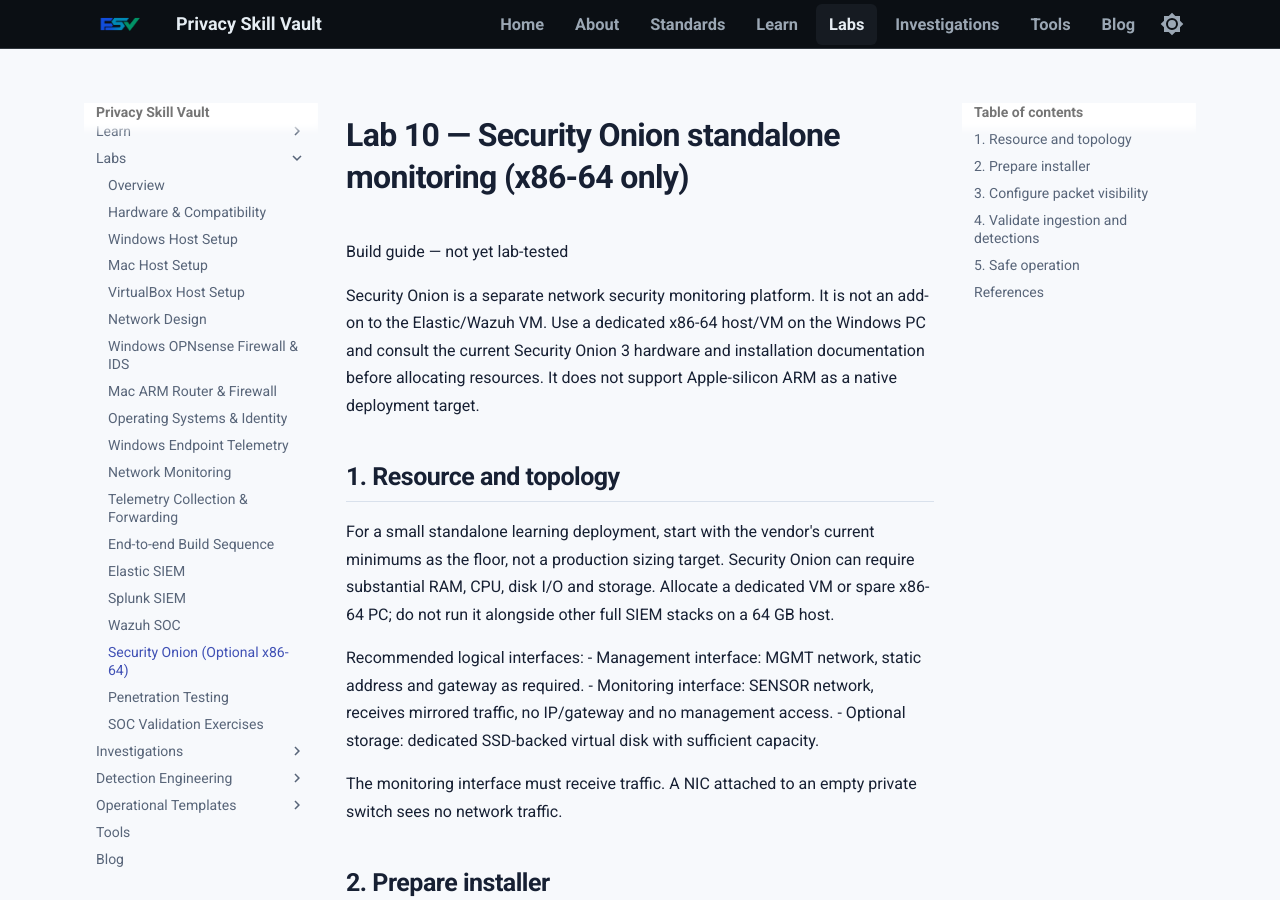
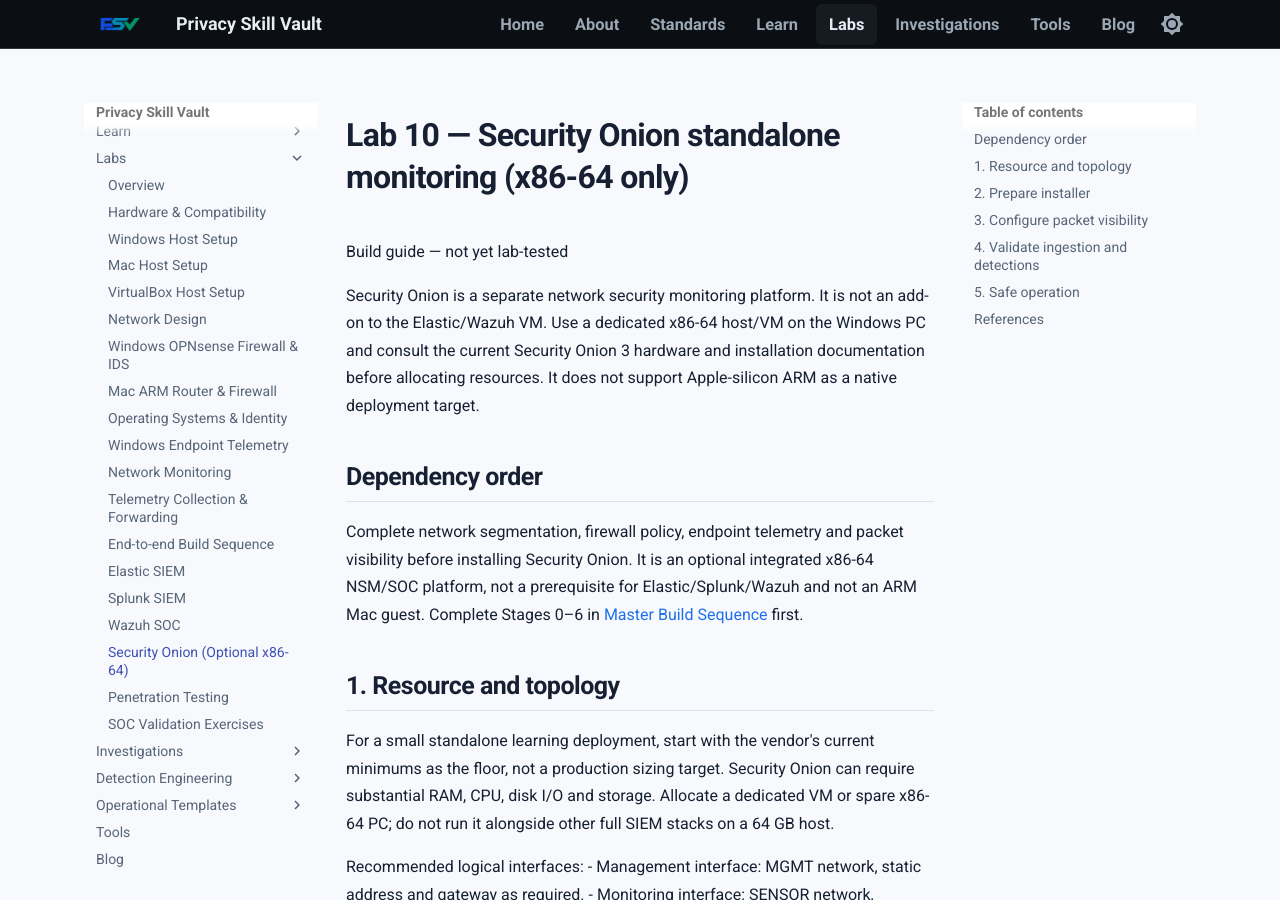
Before and after one commit to PrivacySkillVault/privacyskillvault.github.io, an MkDocs documentation site: the page built from docs/labs/security-onion.md, in a window 1280 px wide and 900 px high. Built offline with MkDocs 1.6.1 and Material for MkDocs 9.7.7, drawn with Linux system fonts in a browser that asks for light colours.

Commit message:
Phase 6: align security-onion.md with dependency-ordered dual-platform design

```diff
--- a/docs/labs/security-onion.md
+++ b/docs/labs/security-onion.md
@@ -3,6 +3,10 @@
 <badge color="warning">Build guide — not yet lab-tested</badge>
 
 Security Onion is a separate network security monitoring platform. It is not an add-on to the Elastic/Wazuh VM. Use a dedicated x86-64 host/VM on the Windows PC and consult the current Security Onion 3 hardware and installation documentation before allocating resources. It does not support Apple-silicon ARM as a native deployment target.
+
+## Dependency order
+
+Complete network segmentation, firewall policy, endpoint telemetry and packet visibility before installing Security Onion. It is an optional integrated x86-64 NSM/SOC platform, not a prerequisite for Elastic/Splunk/Wazuh and not an ARM Mac guest. Complete Stages 0–6 in [Master Build Sequence](build-sequence.md) first.
 
 ## 1. Resource and topology
 
```
